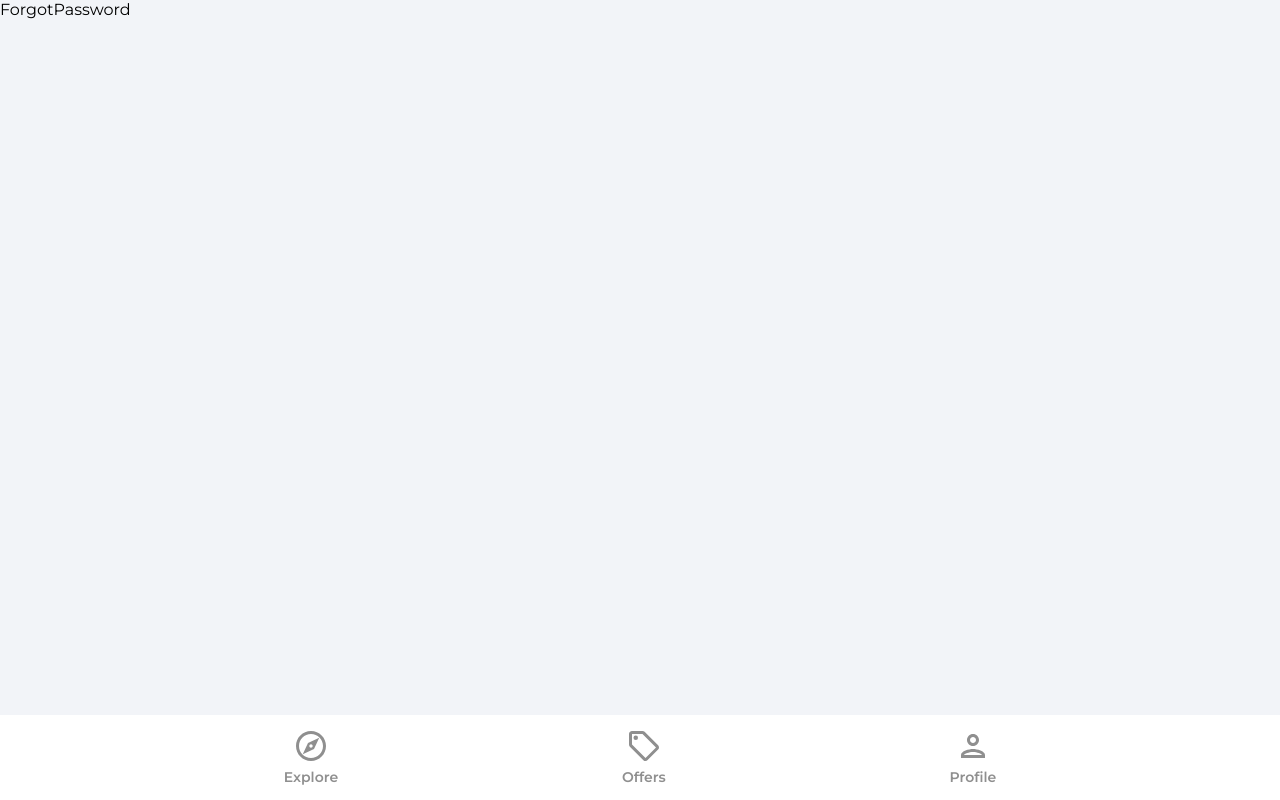
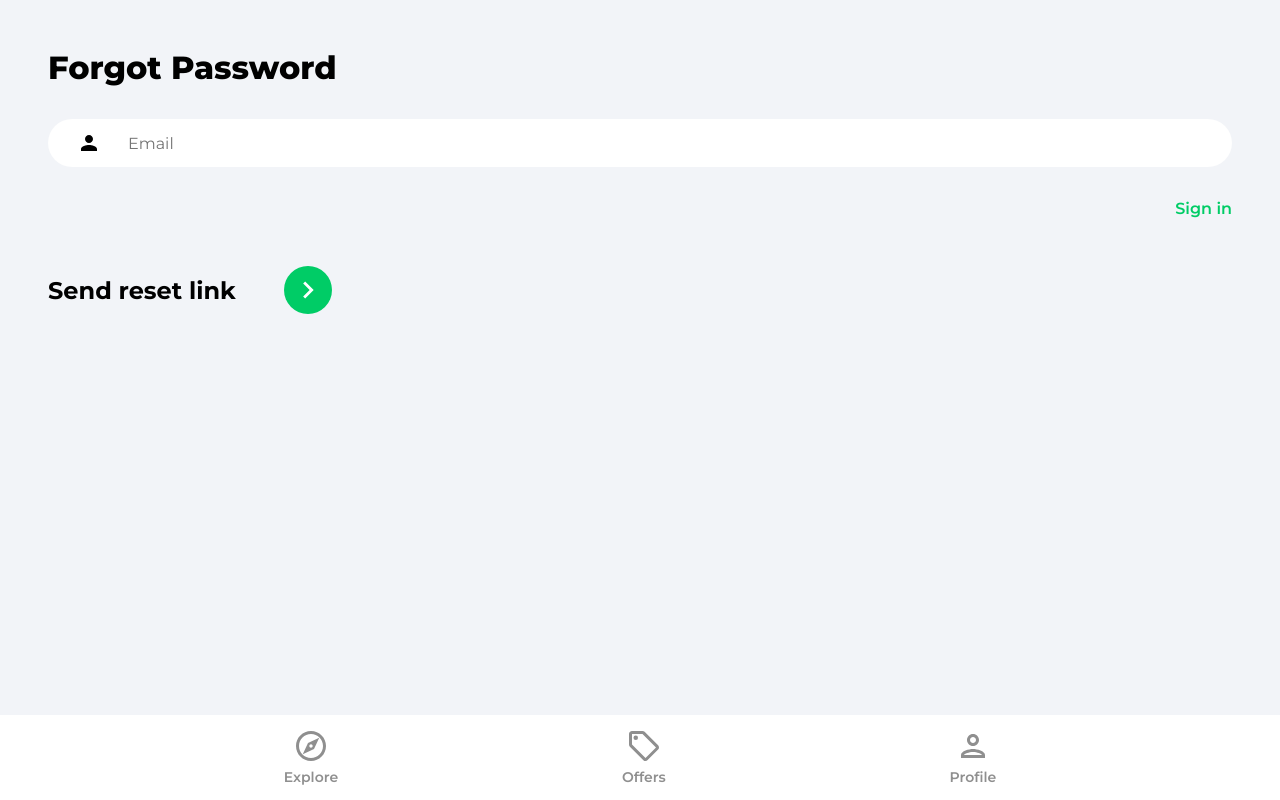
Before and after one commit to MichaelVenturi/House-marketplace, a React (Vite) app: page /forgot-password in a window 1280 px wide. Built offline with nearby package versions, Linux system fonts and the light colour scheme.

Commit message:
forgot password page

```diff
--- a/src/pages/ForgotPassword.tsx
+++ b/src/pages/ForgotPassword.tsx
@@ -1,4 +1,44 @@
+import { useState } from "react";
+import { Link } from "react-router-dom";
+import { auth } from "../firebase.config";
+import { sendPasswordResetEmail } from "firebase/auth";
+import { toast } from "react-toastify";
+import ArrowRightIcon from "../assets/svg/keyboardArrowRightIcon.svg?react";
+
 const ForgotPassword = () => {
-  return <div>ForgotPassword</div>;
+  const [email, setEmail] = useState("");
+  const onChange = (e: React.ChangeEvent<HTMLInputElement>) => setEmail(e.target.value);
+  const onSubmit = async (e: React.FormEvent<HTMLFormElement>) => {
+    e.preventDefault();
+    try {
+      await sendPasswordResetEmail(auth, email);
+      toast.success("Email was sent");
+    } catch (err: unknown) {
+      console.log(err);
+      toast.error("Could not send reset email");
+    }
+  };
+  return (
+    <div className="pageContainer">
+      <header>
+        <p className="pageHeader">Forgot Password</p>
+      </header>
+      <main>
+        <form onSubmit={onSubmit}>
+          <input type="text" className="emailInput" placeholder="Email" id="email" value={email} onChange={onChange} />
+          <Link className="forgotPasswordLink" to="/sign-in">
+            Sign in
+          </Link>
+
+          <div className="signInBar">
+            <div className="signInText">Send reset link</div>
+            <button className="signInButton">
+              <ArrowRightIcon fill="#ffffff" width="34px" height="34p" />
+            </button>
+          </div>
+        </form>
+      </main>
+    </div>
+  );
 };
 export default ForgotPassword;
```
